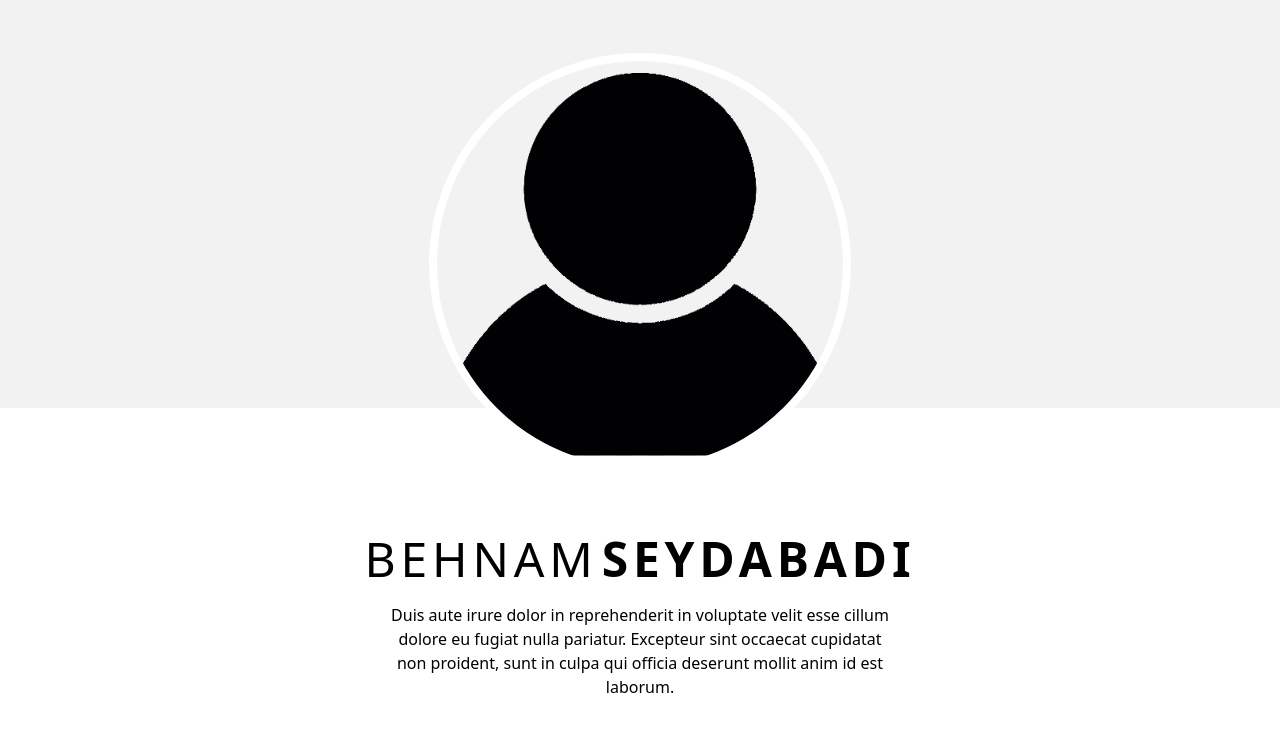
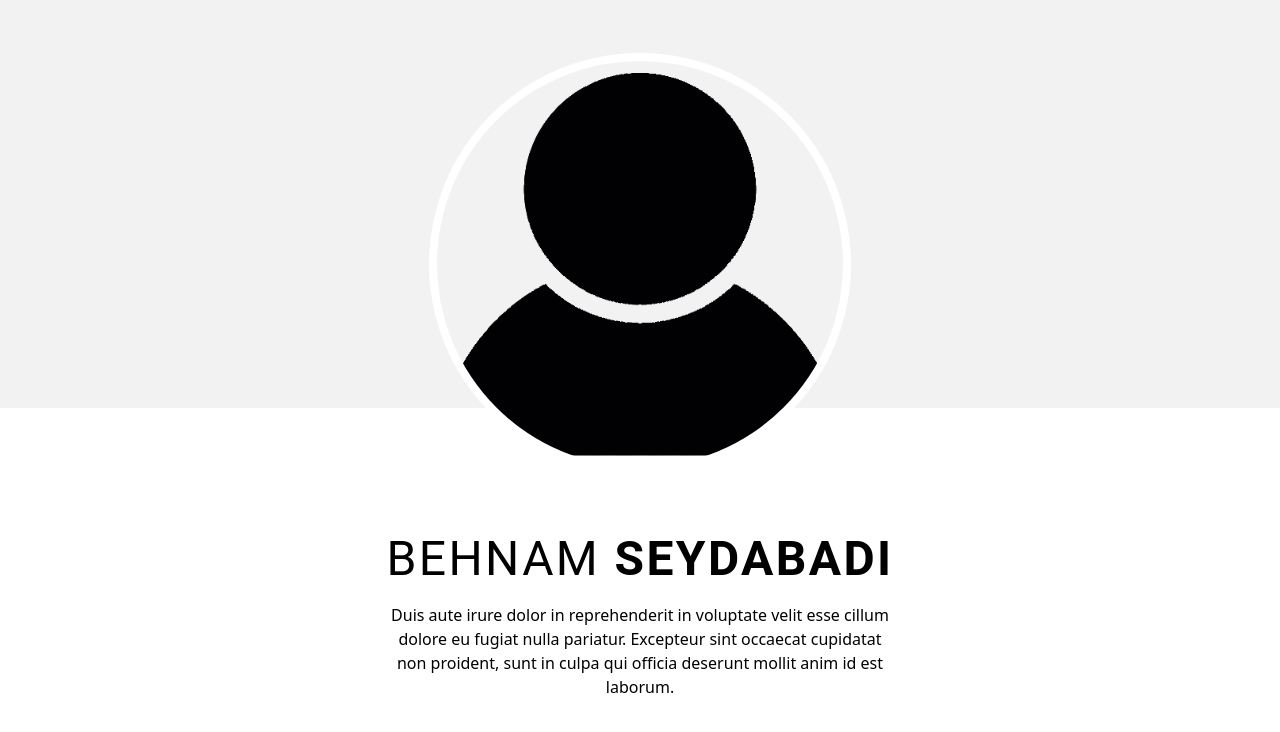
Before and after one commit to BehnamSeydAbadi/Portfolio, a React (Create React App) app: page / in a window 1280 px wide. Shown: the top 732 px of the page. Built offline with nearby package versions, Linux system fonts and the light colour scheme.

Commit message:
Font added to AboutMe component

```diff
--- a/src/Components/AboutMe.jsx
+++ b/src/Components/AboutMe.jsx
@@ -3,18 +3,19 @@ import Image from "./Common/Image";
 import { ImageShapeEnum } from "../Constants/ImageShapeEnum.js";
 import "../Styles/AboutMe.css";
 
-function AboutMe({ Name, LastName, summary }) {
-  const nameStyleClass = "text-5xl uppercase tracking-widest";
+function AboutMe({ name, lastName, summary }) {
+  const textClasses = "mt-15 text-5xl font-Roboto tracking-wider uppercase";
 
   const imageWidth = 422;
 
-  const alignmentClasses = "flex flex-col justify-center items-center";
+  const centerAlignmentClasses = "flex flex-col justify-center items-center";
   const sizeClasses = "h-[51rem]";
   const gradientClasses = "bg-gradient-hardEdge";
 
   return (
-    <div className={`${alignmentClasses} ${sizeClasses} ${gradientClasses}`}>
-      <div className="mt-[-4rem]">
+    <div
+      className={`${centerAlignmentClasses} ${sizeClasses} ${gradientClasses}`}>
+      <div className='mt-[-4rem]'>
         <Image
           imageTemplate={ImageShapeEnum.CIRCLE}
           imageUrl={"/Images/userImage.svg"}
@@ -24,11 +25,9 @@ function AboutMe({ Name, LastName, summary }) {
         />
       </div>
 
-      <h1 className="mt-15">
-        <span className={nameStyleClass}>{Name}</span>
-        <span> </span>
-        <span className={`${nameStyleClass} font-bold`}>{LastName}</span>
-      </h1>
+      <text className={textClasses}>
+        {name} <b>{lastName}</b>
+      </text>
       <p className='mt-5 w-128 text-center text-base'>{summary}</p>
     </div>
   );
--- a/src/index.js
+++ b/src/index.js
@@ -9,8 +9,8 @@ import reportWebVitals from "./reportWebVitals";
 ReactDOM.render(
   <React.StrictMode>
     <AboutMe
-      Name='Behnam'
-      LastName='Seydabadi'
+      name='Behnam'
+      lastName='Seydabadi'
       summary='Duis aute irure dolor in reprehenderit in voluptate velit esse cillum dolore eu fugiat nulla pariatur. Excepteur sint occaecat cupidatat non proident, sunt in culpa qui officia deserunt mollit anim id est laborum.'
     />
   </React.StrictMode>,
```
